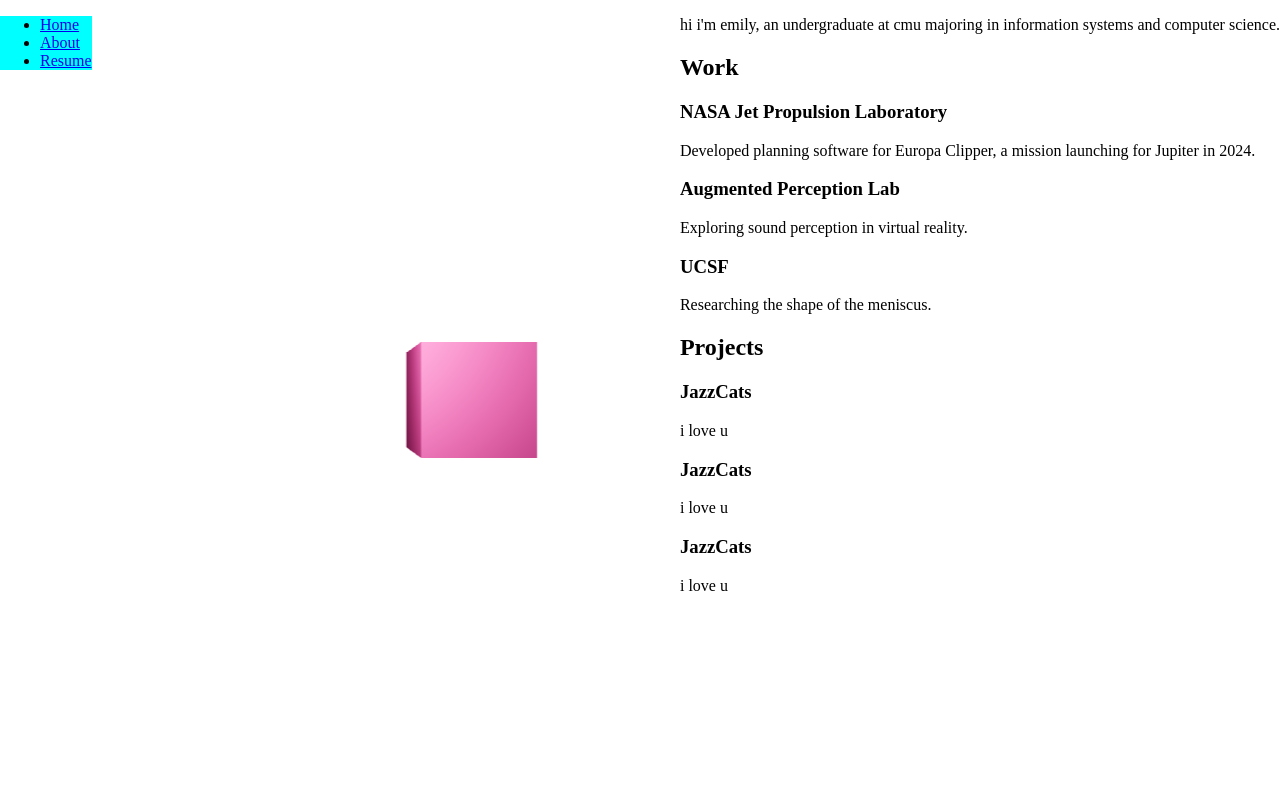
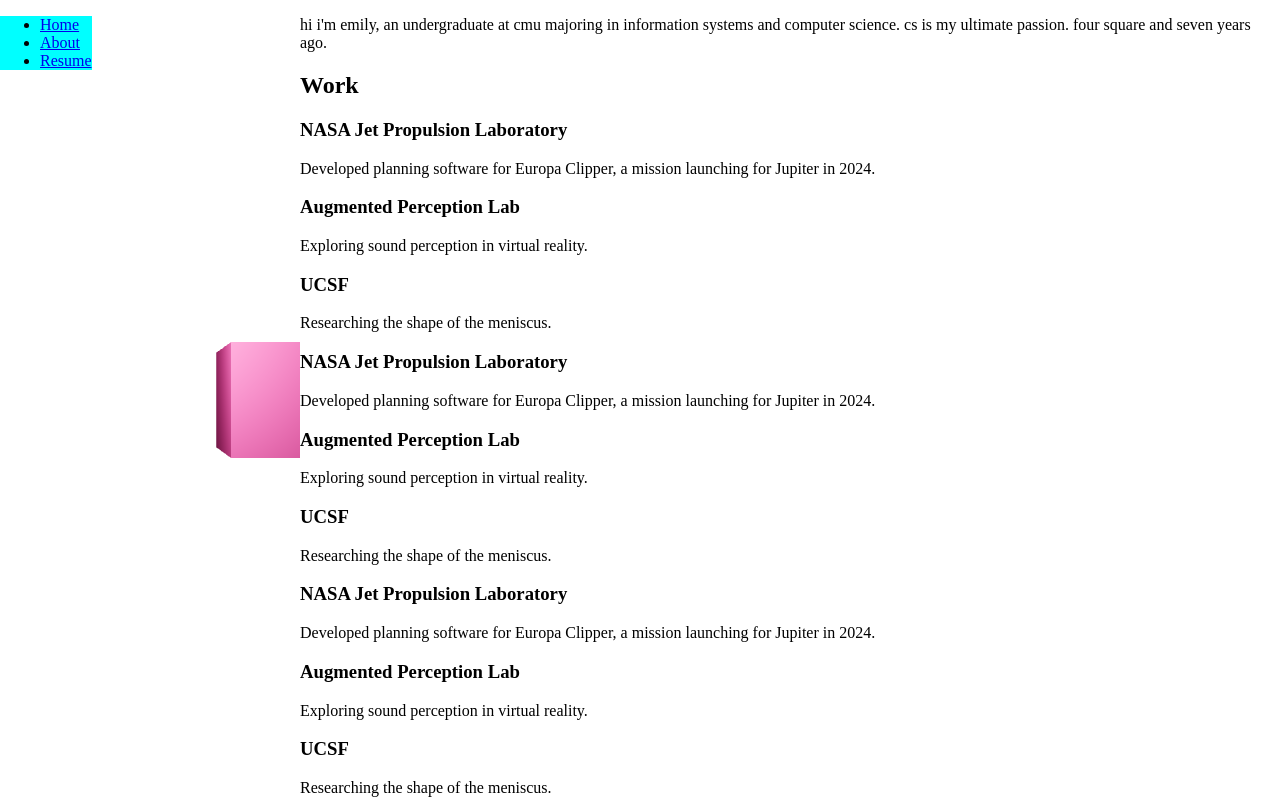
Before and after one commit to emiilyxie/emilyfmv3, a Next.js app: page / in a window 1280 px wide. Built offline with nearby package versions, Linux system fonts and the light colour scheme.

Commit message:
added scroll overflow to projectsections

```diff
--- a/app/page.module.css
+++ b/app/page.module.css
@@ -11,4 +11,5 @@
 
 .projectSections {
   height: 100%;
+  overflow-y: scroll;
 }
--- a/app/page.tsx
+++ b/app/page.tsx
@@ -11,6 +11,30 @@
       {
         "title": "Work",
         "projects": [
+          {
+            "title": "NASA Jet Propulsion Laboratory",
+            "description": "Developed planning software for Europa Clipper, a mission launching for Jupiter in 2024."
+          },
+          {
+            "title": "Augmented Perception Lab",
+            "description": "Exploring sound perception in virtual reality."
+          },
+          {
+            "title": "UCSF",
+            "description": "Researching the shape of the meniscus."
+          },
+          {
+            "title": "NASA Jet Propulsion Laboratory",
+            "description": "Developed planning software for Europa Clipper, a mission launching for Jupiter in 2024."
+          },
+          {
+            "title": "Augmented Perception Lab",
+            "description": "Exploring sound perception in virtual reality."
+          },
+          {
+            "title": "UCSF",
+            "description": "Researching the shape of the meniscus."
+          },
           {
             "title": "NASA Jet Propulsion Laboratory",
             "description": "Developed planning software for Europa Clipper, a mission launching for Jupiter in 2024."
@@ -52,7 +76,7 @@
       </div>
 
       <div className={styles.projectSections}>
-        <p>hi i'm emily, an undergraduate at cmu majoring in information systems and computer science.</p>
+        <p>hi i'm emily, an undergraduate at cmu majoring in information systems and computer science. cs is my ultimate passion. four square and seven years ago.</p>
         {
           projectSections.map((projectSection) => (
             <ProjectSection
```
